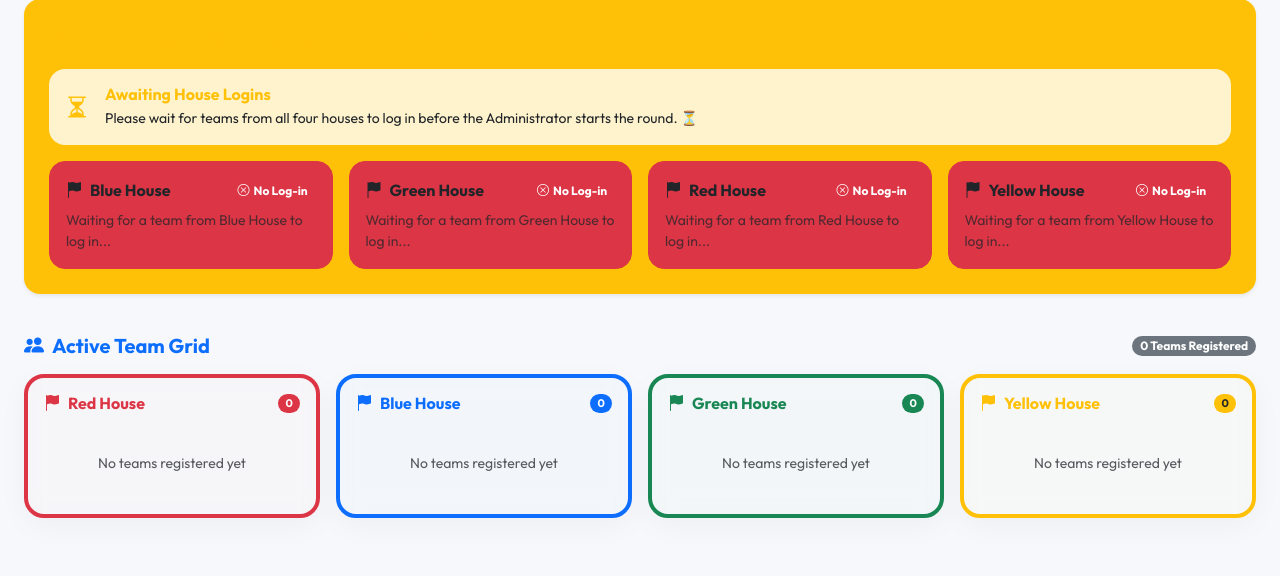
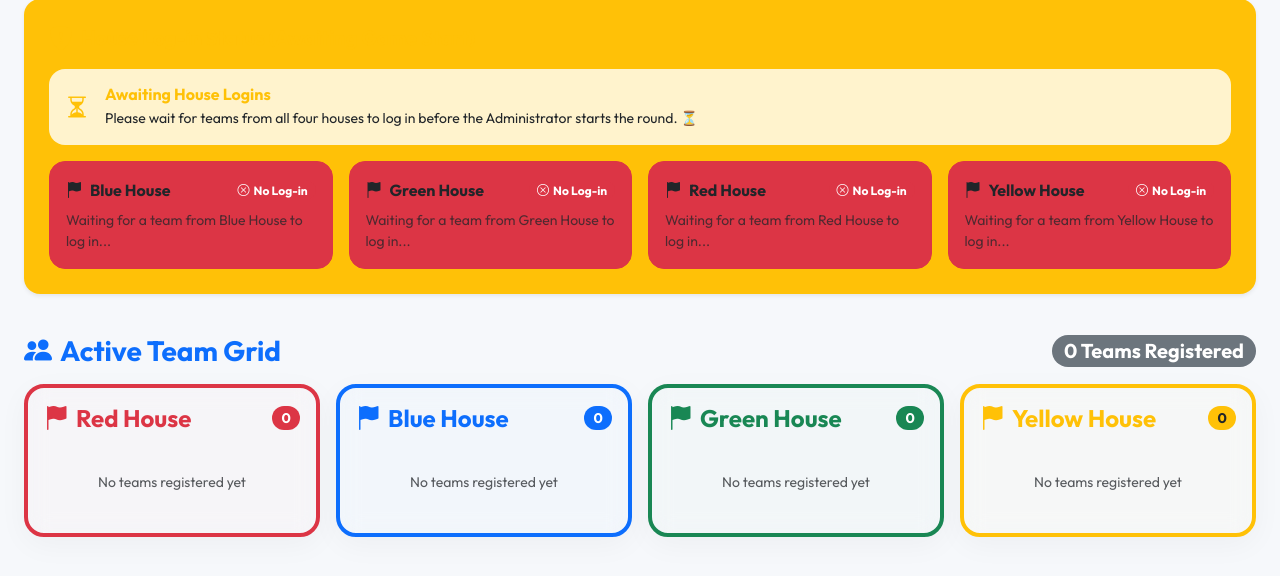
Before and after one commit to gunaditya-regidi/thms, a Flask app: page /stats in a window 1280 px wide. Shown: the part 89-665 px from the top of the page. Run offline with Flask 3, Linux system fonts and the light colour scheme; a user stored in the database is signed in; data comes from the database, SQL or seed files in the repository; data that the repository does not hold is empty; some libraries are stand-ins or nearby versions.

Commit message:
feat: increase font size across active team grid and leaderboard, and distribute panels equally (50% / 50% split)

```diff
--- a/templates/stats.html
+++ b/templates/stats.html
@@ -102,39 +102,38 @@
 
 <!-- Split Container -->
 <div class="stats-split-container {% if split_enabled %}split{% endif %}" id="statsContainer">
-
-    <!-- LEFT PANEL: Active Team List Grid (40% or 100%) -->
+    <!-- LEFT PANEL: Active Team List Grid (50% or 100%) -->
     <div class="stats-left-panel">
         <div class="d-flex justify-content-between align-items-center mb-3">
-            <h5 class="fw-bold mb-0 text-primary"><i class="bi bi-people-fill me-2"></i>Active Team Grid</h5>
-            <span class="badge bg-secondary rounded-pill" id="totalTeamsCount">{{ teams|length }} Teams Registered</span>
+            <h3 class="fw-bold mb-0 text-primary fs-3"><i class="bi bi-people-fill me-2"></i>Active Team Grid</h3>
+            <span class="badge bg-secondary rounded-pill fs-5" id="totalTeamsCount" style="padding: 6px 12px;">{{ teams|length }} Teams Registered</span>
         </div>
 
         <div class="row g-3" id="housesColumnsContainer">
             <!-- Red House Column -->
             <div class="col-xl-3 col-md-6 mb-3">
                 <div class="glass-card p-3 h-100 border-top border-4 border-danger" style="background: rgba(220, 53, 69, 0.015);">
-                    <h6 class="fw-bold mb-3 text-danger d-flex justify-content-between align-items-center">
+                    <h4 class="fw-bold mb-3 text-danger d-flex justify-content-between align-items-center fs-4">
                         <span><i class="bi bi-flag-fill me-2"></i>Red House</span>
-                        <span class="badge bg-danger rounded-pill" id="count_Red" style="font-size: 11px;">0</span>
-                    </h6>
+                        <span class="badge bg-danger rounded-pill" id="count_Red" style="font-size: 14px;">0</span>
+                    </h4>
                     <div class="d-flex flex-column gap-2" id="list_Red">
                         {% for t in teams %}
                             {% if t.house.name.lower() == 'red' %}
-                                <div class="d-flex justify-content-between align-items-center p-2 border rounded-3 bg-white shadow-sm" style="font-size: 11px; gap: 4px;">
+                                <div class="d-flex justify-content-between align-items-center border rounded-3 bg-white shadow-sm" style="font-size: 15px; gap: 4px; padding: 10px 12px !important;">
                                     <span class="fw-bold text-dark" style="word-break: break-word; line-height: 1.2;">{{ t.team_name }}</span>
                                     {% if t.round2_completed %}
-                                        <span class="badge bg-success" style="font-size: 8px;">FIN 🏆</span>
+                                        <span class="badge bg-success" style="font-size: 11px;">FIN 🏆</span>
                                     {% elif t.current_round == 2 or t.round1_status == 'approved' %}
-                                        <span class="badge bg-info text-dark" style="font-size: 8px;">R2</span>
+                                        <span class="badge bg-info text-dark" style="font-size: 11px;">R2</span>
                                     {% elif t.round1_status == 'verified' %}
-                                        <span class="badge bg-danger" style="font-size: 8px;">R1-V</span>
+                                        <span class="badge bg-danger" style="font-size: 11px;">R1-V</span>
                                     {% elif t.round1_status == 'requested' %}
-                                        <span class="badge bg-warning text-dark" style="font-size: 8px;">R1-R</span>
+                                        <span class="badge bg-warning text-dark" style="font-size: 11px;">R1-R</span>
                                     {% elif t.round1_status == 'pending_start' %}
-                                        <span class="badge bg-secondary" style="font-size: 8px;">PEND</span>
+                                        <span class="badge bg-secondary" style="font-size: 11px;">PEND</span>
                                     {% else %}
-                                        <span class="badge bg-primary" style="font-size: 8px;">R1</span>
+                                        <span class="badge bg-primary" style="font-size: 11px;">R1</span>
                                     {% endif %}
                                 </div>
                             {% endif %}
@@ -146,27 +145,27 @@
             <!-- Blue House Column -->
             <div class="col-xl-3 col-md-6 mb-3">
                 <div class="glass-card p-3 h-100 border-top border-4 border-primary" style="background: rgba(13, 110, 253, 0.015);">
-                    <h6 class="fw-bold mb-3 text-primary d-flex justify-content-between align-items-center">
+                    <h4 class="fw-bold mb-3 text-primary d-flex justify-content-between align-items-center fs-4">
                         <span><i class="bi bi-flag-fill me-2"></i>Blue House</span>
-                        <span class="badge bg-primary rounded-pill" id="count_Blue" style="font-size: 11px;">0</span>
-                    </h6>
+                        <span class="badge bg-primary rounded-pill" id="count_Blue" style="font-size: 14px;">0</span>
+                    </h4>
                     <div class="d-flex flex-column gap-2" id="list_Blue">
                         {% for t in teams %}
                             {% if t.house.name.lower() == 'blue' %}
-                                <div class="d-flex justify-content-between align-items-center p-2 border rounded-3 bg-white shadow-sm" style="font-size: 11px; gap: 4px;">
+                                <div class="d-flex justify-content-between align-items-center border rounded-3 bg-white shadow-sm" style="font-size: 15px; gap: 4px; padding: 10px 12px !important;">
                                     <span class="fw-bold text-dark" style="word-break: break-word; line-height: 1.2;">{{ t.team_name }}</span>
                                     {% if t.round2_completed %}
-                                        <span class="badge bg-success" style="font-size: 8px;">FIN 🏆</span>
+                                        <span class="badge bg-success" style="font-size: 11px;">FIN 🏆</span>
                                     {% elif t.current_round == 2 or t.round1_status == 'approved' %}
-                                        <span class="badge bg-info text-dark" style="font-size: 8px;">R2</span>
+                                        <span class="badge bg-info text-dark" style="font-size: 11px;">R2</span>
                                     {% elif t.round1_status == 'verified' %}
-                                        <span class="badge bg-danger" style="font-size: 8px;">R1-V</span>
+                                        <span class="badge bg-danger" style="font-size: 11px;">R1-V</span>
                                     {% elif t.round1_status == 'requested' %}
-                                        <span class="badge bg-warning text-dark" style="font-size: 8px;">R1-R</span>
+                                        <span class="badge bg-warning text-dark" style="font-size: 11px;">R1-R</span>
                                     {% elif t.round1_status == 'pending_start' %}
-                                        <span class="badge bg-secondary" style="font-size: 8px;">PEND</span>
+                                        <span class="badge bg-secondary" style="font-size: 11px;">PEND</span>
                                     {% else %}
-                                        <span class="badge bg-primary" style="font-size: 8px;">R1</span>
+                                        <span class="badge bg-primary" style="font-size: 11px;">R1</span>
                                     {% endif %}
                                 </div>
                             {% endif %}
@@ -178,27 +177,27 @@
             <!-- Green House Column -->
             <div class="col-xl-3 col-md-6 mb-3">
                 <div class="glass-card p-3 h-100 border-top border-4 border-success" style="background: rgba(25, 135, 84, 0.015);">
-                    <h6 class="fw-bold mb-3 text-success d-flex justify-content-between align-items-center">
+                    <h4 class="fw-bold mb-3 text-success d-flex justify-content-between align-items-center fs-4">
                         <span><i class="bi bi-flag-fill me-2"></i>Green House</span>
-                        <span class="badge bg-success rounded-pill" id="count_Green" style="font-size: 11px;">0</span>
-                    </h6>
+                        <span class="badge bg-success rounded-pill" id="count_Green" style="font-size: 14px;">0</span>
+                    </h4>
                     <div class="d-flex flex-column gap-2" id="list_Green">
                         {% for t in teams %}
                             {% if t.house.name.lower() == 'green' %}
-                                <div class="d-flex justify-content-between align-items-center p-2 border rounded-3 bg-white shadow-sm" style="font-size: 11px; gap: 4px;">
+                                <div class="d-flex justify-content-between align-items-center border rounded-3 bg-white shadow-sm" style="font-size: 15px; gap: 4px; padding: 10px 12px !important;">
                                     <span class="fw-bold text-dark" style="word-break: break-word; line-height: 1.2;">{{ t.team_name }}</span>
                                     {% if t.round2_completed %}
-                                        <span class="badge bg-success" style="font-size: 8px;">FIN 🏆</span>
+                                        <span class="badge bg-success" style="font-size: 11px;">FIN 🏆</span>
                                     {% elif t.current_round == 2 or t.round1_status == 'approved' %}
-                                        <span class="badge bg-info text-dark" style="font-size: 8px;">R2</span>
+                                        <span class="badge bg-info text-dark" style="font-size: 11px;">R2</span>
                                     {% elif t.round1_status == 'verified' %}
-                                        <span class="badge bg-danger" style="font-size: 8px;">R1-V</span>
+                                        <span class="badge bg-danger" style="font-size: 11px;">R1-V</span>
                                     {% elif t.round1_status == 'requested' %}
-                                        <span class="badge bg-warning text-dark" style="font-size: 8px;">R1-R</span>
+                                        <span class="badge bg-warning text-dark" style="font-size: 11px;">R1-R</span>
                                     {% elif t.round1_status == 'pending_start' %}
-                                        <span class="badge bg-secondary" style="font-size: 8px;">PEND</span>
+                                        <span class="badge bg-secondary" style="font-size: 11px;">PEND</span>
                                     {% else %}
-                                        <span class="badge bg-primary" style="font-size: 8px;">R1</span>
+                                        <span class="badge bg-primary" style="font-size: 11px;">R1</span>
                                     {% endif %}
                                 </div>
                             {% endif %}
@@ -210,27 +209,27 @@
             <!-- Yellow House Column -->
             <div class="col-xl-3 col-md-6 mb-3">
                 <div class="glass-card p-3 h-100 border-top border-4 border-warning" style="background: rgba(255, 193, 7, 0.015);">
-                    <h6 class="fw-bold mb-3 text-warning d-flex justify-content-between align-items-center">
+                    <h4 class="fw-bold mb-3 text-warning d-flex justify-content-between align-items-center fs-4">
                         <span><i class="bi bi-flag-fill me-2 text-warning"></i>Yellow House</span>
-                        <span class="badge bg-warning text-dark rounded-pill" id="count_Yellow" style="font-size: 11px;">0</span>
-                    </h6>
+                        <span class="badge bg-warning text-dark rounded-pill" id="count_Yellow" style="font-size: 14px;">0</span>
+                    </h4>
                     <div class="d-flex flex-column gap-2" id="list_Yellow">
                         {% for t in teams %}
                             {% if t.house.name.lower() == 'yellow' %}
-                                <div class="d-flex justify-content-between align-items-center p-2 border rounded-3 bg-white shadow-sm" style="font-size: 11px; gap: 4px;">
+                                <div class="d-flex justify-content-between align-items-center border rounded-3 bg-white shadow-sm" style="font-size: 15px; gap: 4px; padding: 10px 12px !important;">
                                     <span class="fw-bold text-dark" style="word-break: break-word; line-height: 1.2;">{{ t.team_name }}</span>
                                     {% if t.round2_completed %}
-                                        <span class="badge bg-success" style="font-size: 8px;">FIN 🏆</span>
+                                        <span class="badge bg-success" style="font-size: 11px;">FIN 🏆</span>
                                     {% elif t.current_round == 2 or t.round1_status == 'approved' %}
-                                        <span class="badge bg-info text-dark" style="font-size: 8px;">R2</span>
+                                        <span class="badge bg-info text-dark" style="font-size: 11px;">R2</span>
                                     {% elif t.round1_status == 'verified' %}
-                                        <span class="badge bg-danger" style="font-size: 8px;">R1-V</span>
+                                        <span class="badge bg-danger" style="font-size: 11px;">R1-V</span>
                                     {% elif t.round1_status == 'requested' %}
-                                        <span class="badge bg-warning text-dark" style="font-size: 8px;">R1-R</span>
+                                        <span class="badge bg-warning text-dark" style="font-size: 11px;">R1-R</span>
                                     {% elif t.round1_status == 'pending_start' %}
-                                        <span class="badge bg-secondary" style="font-size: 8px;">PEND</span>
+                                        <span class="badge bg-secondary" style="font-size: 11px;">PEND</span>
                                     {% else %}
-                                        <span class="badge bg-primary" style="font-size: 8px;">R1</span>
+                                        <span class="badge bg-primary" style="font-size: 11px;">R1</span>
                                     {% endif %}
                                 </div>
                             {% endif %}
@@ -241,11 +240,11 @@
         </div>
     </div>
 
-    <!-- RIGHT PANEL: Leaderboard (60% or Hidden) -->
+    <!-- RIGHT PANEL: Leaderboard (50% or Hidden) -->
     <div class="stats-right-panel" id="rightPanel" style="padding: 24px;">
-        <div class="glass-card p-3 mb-0 border-primary border-opacity-25 shadow-sm d-flex flex-column" style="height: 100%; min-height: 520px;">
-            <h6 class="fw-bold text-primary mb-2"><i class="bi bi-trophy-fill me-2"></i>Top 10 Leaderboard</h6>
-            <div id="leaderboardContainer" style="position: relative; flex: 1; overflow: hidden; width: 100%; min-height: 520px;">
+        <div class="glass-card p-4 mb-0 border-primary border-opacity-25 shadow-sm d-flex flex-column" style="height: 100%; min-height: 700px;">
+            <h3 class="fw-bold text-primary mb-3 fs-3"><i class="bi bi-trophy-fill me-2"></i>Top 10 Leaderboard</h3>
+            <div id="leaderboardContainer" style="position: relative; flex: 1; overflow: hidden; width: 100%; min-height: 700px;">
                 <!-- Filled Dynamically with styled cards -->
             </div>
         </div>
@@ -564,23 +563,24 @@ function updateStatsView(data) {
         // Build card element
         let badgeHtml = '';
         if (team.round2_completed) {
-            badgeHtml = '<span class="badge bg-success" style="font-size: 8px;">FIN 🏆</span>';
+            badgeHtml = '<span class="badge bg-success" style="font-size: 11px;">FIN 🏆</span>';
         } else if (currentRound === 2 || round1Status === 'approved') {
-            badgeHtml = '<span class="badge bg-info text-dark" style="font-size: 8px;">R2</span>';
+            badgeHtml = '<span class="badge bg-info text-dark" style="font-size: 11px;">R2</span>';
         } else if (round1Status === 'verified') {
-            badgeHtml = '<span class="badge bg-danger" style="font-size: 8px;">R1-V</span>';
+            badgeHtml = '<span class="badge bg-danger" style="font-size: 11px;">R1-V</span>';
         } else if (round1Status === 'requested') {
-            badgeHtml = '<span class="badge bg-warning text-dark" style="font-size: 8px;">R1-R</span>';
+            badgeHtml = '<span class="badge bg-warning text-dark" style="font-size: 11px;">R1-R</span>';
         } else if (round1Status === 'pending_start') {
-            badgeHtml = '<span class="badge bg-secondary" style="font-size: 8px;">PEND</span>';
+            badgeHtml = '<span class="badge bg-secondary" style="font-size: 11px;">PEND</span>';
         } else {
-            badgeHtml = '<span class="badge bg-primary" style="font-size: 8px;">R1</span>';
+            badgeHtml = '<span class="badge bg-primary" style="font-size: 11px;">R1</span>';
         }
 
         const card = document.createElement('div');
-        card.className = 'd-flex justify-content-between align-items-center p-2 border rounded-3 bg-white shadow-sm';
-        card.style.fontSize = '11px';
+        card.className = 'd-flex justify-content-between align-items-center border rounded-3 bg-white shadow-sm';
+        card.style.fontSize = '15px';
         card.style.gap = '4px';
+        card.style.padding = '10px 12px';
         card.innerHTML = `
             <span class="fw-bold text-dark" style="word-break: break-word; line-height: 1.2;">${teamName}</span>
             ${badgeHtml}
@@ -628,11 +628,11 @@ function updateStatsView(data) {
             if (!itemEl) {
                 itemEl = document.createElement('div');
                 itemEl.id = teamKey;
-                itemEl.className = 'leaderboard-item d-flex align-items-center justify-content-between p-2 mb-2 border rounded-3 bg-white shadow-sm';
+                itemEl.className = 'leaderboard-item d-flex align-items-center justify-content-between p-3 mb-2 border rounded-3 bg-white shadow-sm';
                 itemEl.style.position = 'absolute';
                 itemEl.style.left = '0';
                 itemEl.style.right = '0';
-                itemEl.style.height = '48px';
+                itemEl.style.height = '62px';
                 itemEl.style.transition = 'top 0.8s cubic-bezier(0.25, 1, 0.5, 1), transform 0.8s ease, background-color 0.3s ease, opacity 0.5s ease';
 
                 let houseBorderColor = '#cccccc';
@@ -640,13 +640,13 @@ function updateStatsView(data) {
                 else if (houseName.toLowerCase() === 'green') houseBorderColor = '#22c55e';
                 else if (houseName.toLowerCase() === 'blue') houseBorderColor = '#3b82f6';
                 else if (houseName.toLowerCase() === 'yellow') houseBorderColor = '#eab308';
-                itemEl.style.borderLeft = `5px solid ${houseBorderColor}`;
+                itemEl.style.borderLeft = `6px solid ${houseBorderColor}`;
 
                 leaderboardContainer.appendChild(itemEl);
             }
 
             // Update positioning
-            itemEl.style.top = (index * 52) + 'px';
+            itemEl.style.top = (index * 68) + 'px';
             itemEl.style.opacity = '1';
             itemEl.style.transform = 'scale(1)';
 
@@ -664,16 +664,16 @@ function updateStatsView(data) {
 
             // Build content
             itemEl.innerHTML = `
-                <div class="d-flex align-items-center gap-2">
-                    <span class="badge bg-dark rounded-circle d-flex align-items-center justify-content-center" style="width: 26px; height: 26px; font-size: 10px;">#${rank}</span>
+                <div class="d-flex align-items-center gap-3">
+                    <span class="badge bg-dark rounded-circle d-flex align-items-center justify-content-center" style="width: 34px; height: 34px; font-size: 14px;">#${rank}</span>
                     <div>
-                        <span class="fw-bold text-dark" style="font-size: 12.5px;">${teamName}</span>
-                        <span class="badge ${houseBadgeClass} font-monospace" style="font-size: 8.5px; padding: 2px 4px;">${houseName}</span>
+                        <span class="fw-bold text-dark" style="font-size: 17px; margin-right: 4px;">${teamName}</span>
+                        <span class="badge ${houseBadgeClass} font-monospace" style="font-size: 11px; padding: 3px 6px;">${houseName}</span>
                     </div>
                 </div>
-                <div class="d-flex align-items-center gap-3">
-                    <span class="small text-secondary fw-semibold" style="font-size: 10.5px;">${roundLabel}: ${clueProgress}</span>
-                    <span class="badge bg-primary font-monospace" style="font-size: 9.5px; padding: 3px 6px;">Dur: ${durationText}</span>
+                <div class="d-flex align-items-center gap-4">
+                    <span class="text-secondary fw-semibold" style="font-size: 15px;">${roundLabel}: ${clueProgress}</span>
+                    <span class="badge bg-primary font-monospace" style="font-size: 14px; padding: 4px 8px;">Dur: ${durationText}</span>
                 </div>
             `;
         });
@@ -757,11 +757,11 @@ setInterval(() => {
     }
 
     .stats-split-container.split .stats-left-panel {
-        width: 40%;
+        width: 50%;
     }
 
     .stats-split-container.split .stats-right-panel {
-        width: 60%;
+        width: 50%;
         opacity: 1;
         display: block;
     }
```
